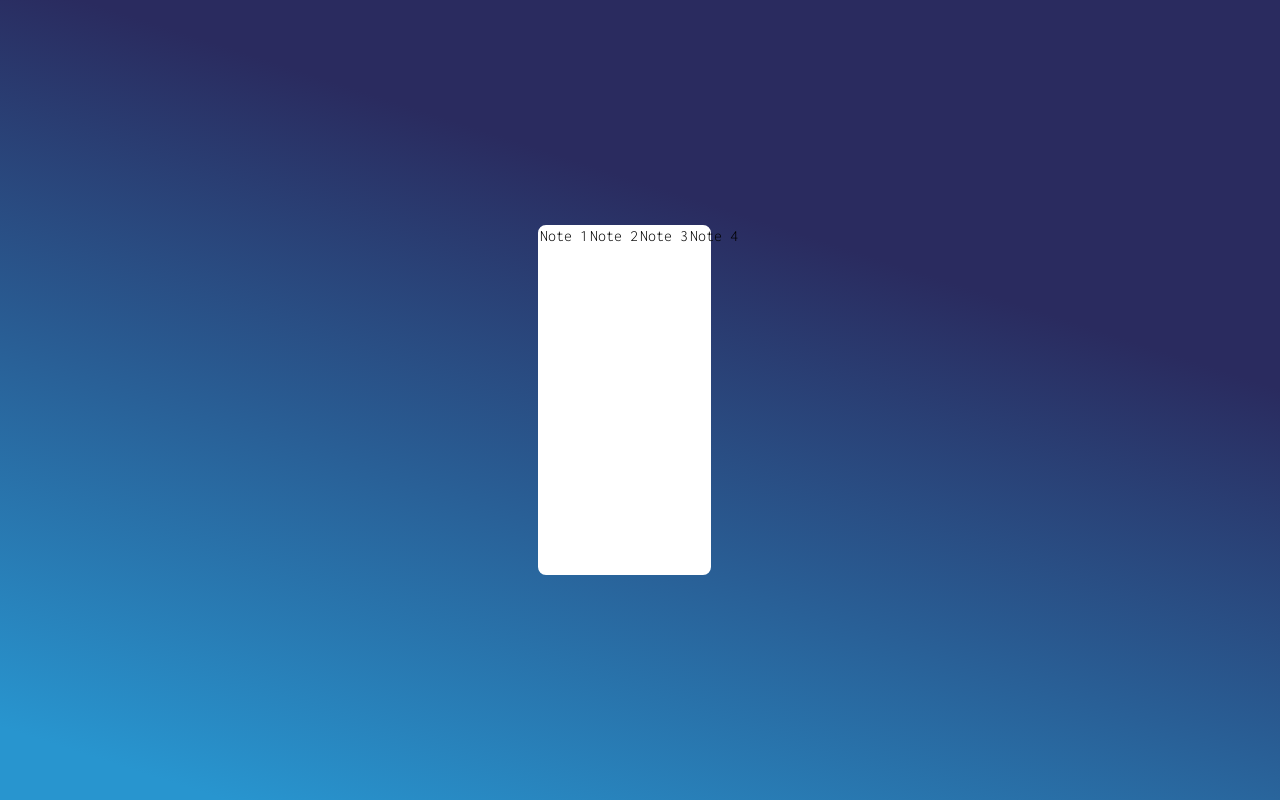
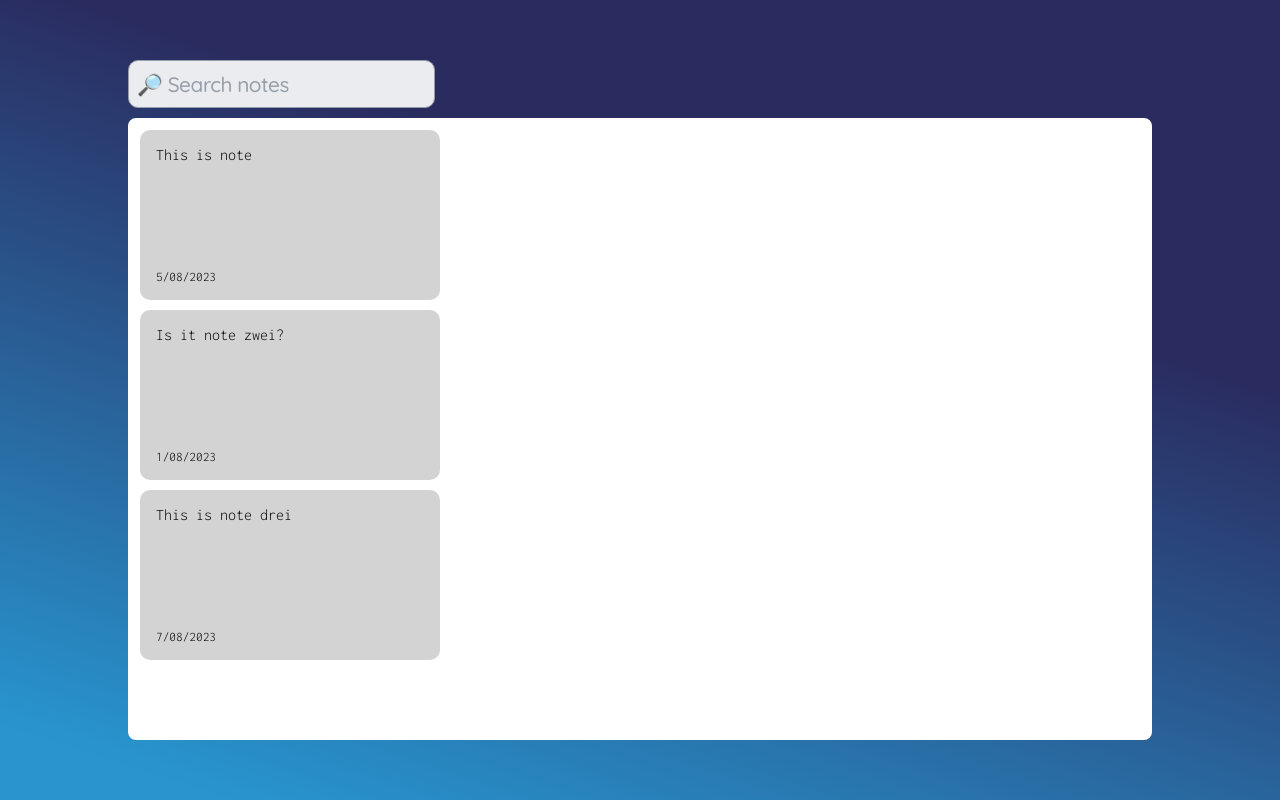
Before and after one commit to m1ckeyyy/improvement-center, a React (Vite) app in the folder client/: page /journal in a window 1280 px wide. Built offline with nearby package versions, Linux system fonts and the light colour scheme.

Commit message:
Note custom component and NodeList

```diff
--- a/client/package.json
+++ b/client/package.json
@@ -10,6 +10,7 @@
   },
   "dependencies": {
     "history": "^5.3.0",
+    "nanoid": "^4.0.2",
     "react": "^18.2.0",
     "react-circular-progressbar": "^2.1.0",
     "react-dom": "^18.2.0",
--- a/client/src/pages/Tools/Journal/Journal.jsx
+++ b/client/src/pages/Tools/Journal/Journal.jsx
@@ -1,14 +1,28 @@
 import styles from './Journal.module.scss';
+import { Note } from './components/Note';
+import { NewNote } from './components/NewNote';
+import { NotesList } from './components/NotesList';
+import { useState } from 'react';
+import { nanoid } from 'nanoid';
+
 const Journal = () => {
+  const [notes, setNotes] = useState([
+    { id: nanoid(), text: 'This is note', date: '5/08/2023' },
+    { id: nanoid(), text: 'Is it note zwei?', date: '1/08/2023' },
+    { id: nanoid(), text: 'This is note drei', date: '7/08/2023' },
+  ]);
+
   return (
-    <div className={styles.overlayContainer}>
-      <div className={styles.inputWrap}>
+    <div className={styles.wrapContainer}>
+      <div className={styles.overlayContainer}>
         <input type="text" id="searchInput" className={styles.searchInput} placeholder="🔎 Search notes" />
         <div className={styles.app}>
-          <div className={styles.note}>Note 1</div>
-          <div className={styles.note}>Note 2</div>
-          <div className={styles.note}>Note 3</div>
-          <div className={styles.note}>Note 4</div>
+          {/* <NewNote />
+          <Note />
+          <Note />
+          <Note />
+          <Note /> */}
+          <NotesList notes={notes} />
         </div>
       </div>
     </div>
--- a/client/src/pages/Tools/Journal/Journal.module.scss
+++ b/client/src/pages/Tools/Journal/Journal.module.scss
@@ -1,6 +1,8 @@
 @import url('https://fonts.googleapis.com/css2?family=Nunito+Sans:wght@400&display=swap');
 @import url('https://fonts.googleapis.com/css2?family=Inconsolata:wght@300&display=swap');
 // @import url('https://fonts.googleapis.com/css2?family=Roboto+Mono:wght@300&display=swap');
+// @import url('https://fonts.googleapis.com/css2?family=Quicksand&display=swap');
+@import url('https://fonts.googleapis.com/css2?family=Quicksand:wght@500&display=swap');
 
 body,
 html,
@@ -8,45 +10,54 @@ html,
   margin: 0;
   padding: 0;
 }
-
-.overlayContainer {
+.wrapContainer {
   font-family: 'Inconsolata', monospace;
   overflow: hidden;
   height: 100vh;
-  margin: 0;
-  padding: 0;
   background: linear-gradient(18deg, rgb(40 149 207) 6%, rgb(42, 43, 95) 68%, rgb(42, 43, 95) 100%, rgb(0 0 0) 100%);
   color: white;
   display: flex;
   align-items: center;
   justify-content: center;
+}
+.overlayContainer {
+  width: 80%;
+  height: 85%;
+  display: flex;
+  align-items: flex-start;
+  justify-content: center;
   box-sizing: border-box;
+  flex-direction: column;
 }
 .app {
-  display: flex;
+  display: grid;
+  grid-gap: 1rem;
+  grid-template-columns: repeat(auto-fit, minmax(250px, 1fr));
+  grid-auto-rows: 170px;
+  // grid-auto-columns: 170px;
   justify-content: space-between;
-  flex-direction: row;
   position: relative;
   min-height: 350px;
   max-height: 90vh;
-  height: 80%;
-  width: 85%;
+  height: 100%;
+  width: 100%;
+  padding: 10px;
   background-color: white;
   border-radius: 8px;
   border: 2px solid white;
 }
 .searchInput {
-  font-family: 'Nunito', monospace;
+  font-family: 'Quicksand', sans-serif;
   letter-spacing: -0.5px;
-  position: absolute;
-  top: -7%;
-  left: 0;
   padding: 10px 5px;
-  border: 3px solid #969ea9;
+  padding-left: 8px;
+  border: 1.5px solid #969ea9;
   width: 30%;
   min-width: 230px;
   border-radius: 10px;
   font-size: 1.3em;
+  margin-bottom: 10px;
+  background-color: #eaecef;
 }
 .searchInput::placeholder {
   color: #969ea9;
@@ -56,13 +67,23 @@ html,
 }
 .searchInput:focus {
   outline: none;
+  background-color: white;
 }
 .note {
   color: black;
-  z-index: 1;
-  min-width: 50px;
-  min-height: 50px;
+  margin-bottom: 10px;
+  border-radius: 10px;
+  padding: 1rem;
+  min-height: 170px;
+  max-height: 170px;
+  // min-width: 300px;
+  max-width: 300px;
+  display: flex;
+  flex-direction: column;
+  justify-content: space-between;
+  background-color: lightgray;
 }
-.inputWrap{
-
+.newNote {
+  cursor: pointer;
+  background-color: lightsalmon;
 }
--- /dev/null
+++ b/client/src/pages/Tools/Journal/components/NewNote.jsx
@@ -0,0 +1,5 @@
+import styles from './../Journal.module.scss';
+
+export const NewNote = () => {
+  return <div className={`${styles.note} ${styles.newNote}`}>New Note +</div>;
+};
--- /dev/null
+++ b/client/src/pages/Tools/Journal/components/Note.jsx
@@ -0,0 +1,12 @@
+import styles from './../Journal.module.scss';
+
+export const Note = ({ id, text, date }) => {
+  return (
+    <div className={styles.note}>
+      {text}
+      <div className={styles.noteFooter}>
+        <small>{date}</small>
+      </div>
+    </div>
+  );
+};
--- /dev/null
+++ b/client/src/pages/Tools/Journal/components/NotesList.jsx
@@ -0,0 +1,5 @@
+import styles from './../Journal.module.scss';
+import {Note} from './Note.jsx'
+export const NotesList = ({notes}) => {
+  return <div>{notes.map((note)=><Note id={note.id} text={note.text} date={note.date}/>)}</div>;
+};
```
Also changed, not shown: 1 other file (tests, documents, lock files or other folders).
